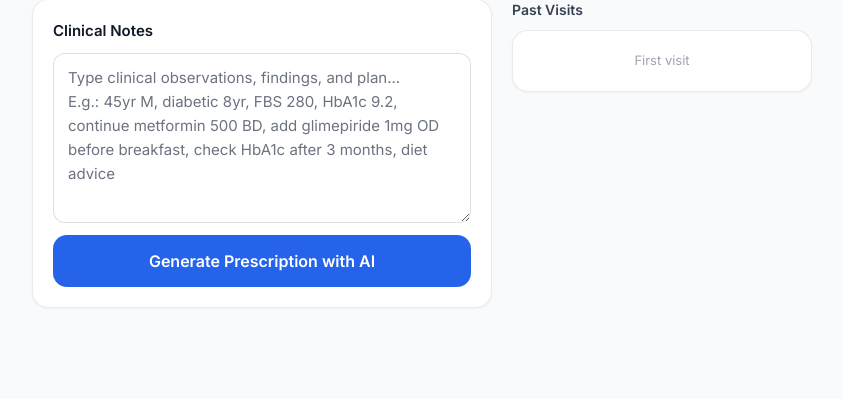
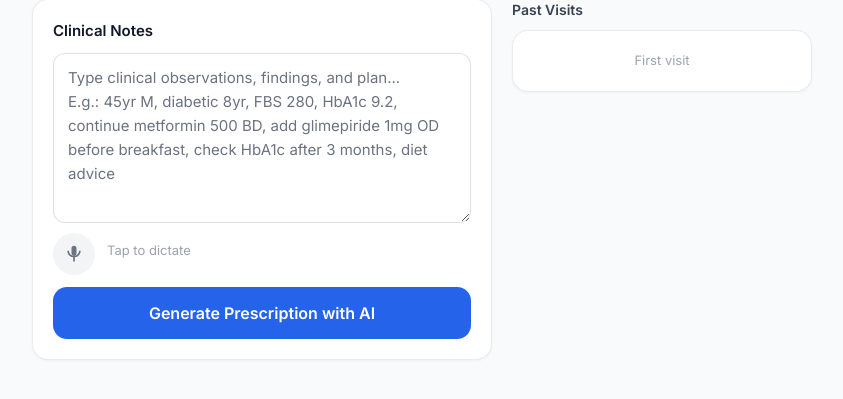
Before and after one commit to amanasthana/clinicai, a Django app: template prescription/templates/prescription/consult.html in a window 1280 px wide. Shown: the part 139-538 px from the top of the page, without its empty margins (218-1061 px from the left). Run offline with Django 5.2, Linux system fonts and the light colour scheme; the template is opened without the code that fills it, so the values that code supplies are empty; some libraries are stand-ins or nearby versions.

Commit message:
Add voice dictation to clinical notes (Web Speech API)
- Mic button below clinical notes textarea
- Live interim transcription shown as ghost preview
- Final words committed to textarea in real time
- Auto-restarts on iOS which stops after silence
- Pulses red with animated dots while recording
- Silently hidden on unsupported browsers
- en-IN locale for Indian English medical dictation

Co-Authored-By: Claude Sonnet 4.6 <noreply@anthropic.com>

```diff
--- a/prescription/templates/prescription/consult.html
+++ b/prescription/templates/prescription/consult.html
@@ -84,6 +84,76 @@
 /* RX action buttons */
 .rx-actions { display: flex; gap: 10px; flex-wrap: wrap; padding-top: 16px; border-top: 1px solid var(--color-border); }
 
+/* ── Voice dictation ── */
+.voice-bar {
+  display: flex;
+  align-items: center;
+  gap: 12px;
+  margin-top: 10px;
+}
+.mic-btn {
+  width: 42px; height: 42px;
+  border-radius: 50%;
+  border: none;
+  background: #F3F4F6;
+  color: #6B7280;
+  cursor: pointer;
+  display: flex; align-items: center; justify-content: center;
+  flex-shrink: 0;
+  transition: background 0.2s, color 0.2s, transform 0.1s;
+  -webkit-tap-highlight-color: transparent;
+}
+.mic-btn:hover { background: #E5E7EB; color: #374151; }
+.mic-btn:active { transform: scale(0.93); }
+.mic-btn.recording {
+  background: #EF4444;
+  color: #fff;
+  animation: mic-pulse 1.4s ease-out infinite;
+}
+@keyframes mic-pulse {
+  0%   { box-shadow: 0 0 0 0 rgba(239,68,68,0.45); }
+  70%  { box-shadow: 0 0 0 11px rgba(239,68,68,0); }
+  100% { box-shadow: 0 0 0 0 rgba(239,68,68,0); }
+}
+.voice-status {
+  font-size: 13px;
+  color: #9CA3AF;
+  display: flex;
+  align-items: center;
+  gap: 6px;
+  min-height: 20px;
+}
+.voice-status.active { color: #EF4444; font-weight: 500; }
+.voice-dot {
+  width: 5px; height: 5px;
+  background: #EF4444;
+  border-radius: 50%;
+  display: inline-block;
+  animation: vdot 1.2s ease-in-out infinite;
+}
+.voice-dot:nth-child(2) { animation-delay: 0.2s; }
+.voice-dot:nth-child(3) { animation-delay: 0.4s; }
+@keyframes vdot {
+  0%,80%,100% { transform: scale(0.6); opacity: 0.4; }
+  40%          { transform: scale(1);   opacity: 1; }
+}
+.voice-interim {
+  margin-top: 6px;
+  min-height: 0;
+  max-height: 0;
+  overflow: hidden;
+  font-size: 13px;
+  color: #9CA3AF;
+  font-style: italic;
+  line-height: 1.5;
+  transition: max-height 0.2s ease, opacity 0.2s;
+  opacity: 0;
+}
+.voice-interim.visible {
+  max-height: 60px;
+  opacity: 1;
+}
+
 @media (max-width: 640px) {
   /* Patient info 2-up grid on mobile */
   .pib-item { flex: 1 1 calc(50% - 8px); }
@@ -166,6 +236,20 @@
 E.g.: 45yr M, diabetic 8yr, FBS 280, HbA1c 9.2, continue metformin 500 BD, add glimepiride 1mg OD before breakfast, check HbA1c after 3 months, diet advice"
           style="resize:vertical; font-size:15px; line-height:1.6;"
         >{% if existing_rx %}{{ existing_rx.raw_clinical_note }}{% endif %}</textarea>
+
+        <!-- Voice dictation bar -->
+        <div class="voice-bar" id="voice-bar" style="display:none;">
+          <button type="button" id="mic-btn" class="mic-btn" onclick="toggleVoice()" title="Dictate clinical notes">
+            <!-- mic icon -->
+            <svg viewBox="0 0 24 24" fill="currentColor" width="20" height="20">
+              <path d="M12 14c1.66 0 3-1.34 3-3V5c0-1.66-1.34-3-3-3S9 3.34 9 5v6c0 1.66 1.34 3 3 3zm-1 1.93c-3.94-.49-7-3.85-7-7.93h2c0 3.31 2.69 6 6 6s6-2.69 6-6h2c0 4.08-3.06 7.44-7 7.93V21h-2v-5.07z"/>
+            </svg>
+          </button>
+          <div>
+            <div class="voice-status" id="voice-status">Tap to dictate</div>
+            <div class="voice-interim" id="voice-interim"></div>
+          </div>
+        </div>
 
         <!-- PII warning -->
         <div id="pii-warning" style="display:none; margin-top:10px; background:#FEF3C7; border:1px solid #FCD34D; border-radius:10px; padding:12px 14px;">
@@ -549,6 +633,99 @@ function showLimitGate(count, limit) {
   document.getElementById('limit-gate').style.display = 'block';
 }
 
+// ── Voice dictation ────────────────────────────────────────────
+(function initVoice() {
+  const SR = window.SpeechRecognition || window.webkitSpeechRecognition;
+  const bar = document.getElementById('voice-bar');
+  if (!SR) return;  // silently hide on unsupported browsers
+  bar.style.display = 'flex';
+
+  const recognition = new SR();
+  recognition.continuous = true;
+  recognition.interimResults = true;
+  recognition.lang = 'en-IN';
+  recognition.maxAlternatives = 1;
+
+  let active = false;
+  let baseText = '';   // text in textarea before session started
+  let finalText = '';  // confirmed words this session
+
+  const micBtn    = document.getElementById('mic-btn');
+  const statusEl  = document.getElementById('voice-status');
+  const interimEl = document.getElementById('voice-interim');
+  const textarea  = document.getElementById('clinical-note');
+
+  function setUI(recording) {
+    if (recording) {
+      micBtn.classList.add('recording');
+      statusEl.className = 'voice-status active';
+      statusEl.innerHTML = 'Listening <span class="voice-dot"></span><span class="voice-dot"></span><span class="voice-dot"></span>';
+    } else {
+      micBtn.classList.remove('recording');
+      statusEl.className = 'voice-status';
+      statusEl.textContent = 'Tap to dictate';
+      interimEl.textContent = '';
+      interimEl.classList.remove('visible');
+    }
+  }
+
+  recognition.onstart = () => setUI(true);
+
+  recognition.onresult = (e) => {
+    let interim = '';
+    for (let i = e.resultIndex; i < e.results.length; i++) {
+      if (e.results[i].isFinal) {
+        finalText += e.results[i][0].transcript;
+        // add a space between sentences if needed
+        if (finalText && !finalText.endsWith(' ')) finalText += ' ';
+      } else {
+        interim = e.results[i][0].transcript;
+      }
+    }
+    // Update textarea with base + confirmed + current interim
+    const sep = baseText && !baseText.endsWith(' ') ? ' ' : '';
+    textarea.value = baseText + (baseText ? sep : '') + finalText;
+
+    // Show interim below mic as ghost preview
+    if (interim) {
+      interimEl.textContent = interim + '…';
+      interimEl.classList.add('visible');
+    } else {
+      interimEl.textContent = '';
+      interimEl.classList.remove('visible');
+    }
+  };
+
+  recognition.onerror = (e) => {
+    if (e.error === 'no-speech') return; // user paused — keep listening
+    if (e.error === 'aborted') return;
+    active = false;
+    setUI(false);
+  };
+
+  recognition.onend = () => {
+    // Auto-restart while active (handles iOS stopping after silence)
+    if (active) {
+      try { recognition.start(); } catch (_) {}
+    } else {
+      setUI(false);
+    }
+  };
+
+  window.toggleVoice = function() {
+    if (active) {
+      active = false;
+      recognition.stop();
+      setUI(false);
+    } else {
+      baseText = textarea.value.trim();
+      finalText = '';
+      active = true;
+      try { recognition.start(); } catch (_) {}
+    }
+  };
+})();
+
 // ── Save ───────────────────────────────────────────────────────
 async function savePrescription() {
   const rx = readPrescription();
```
